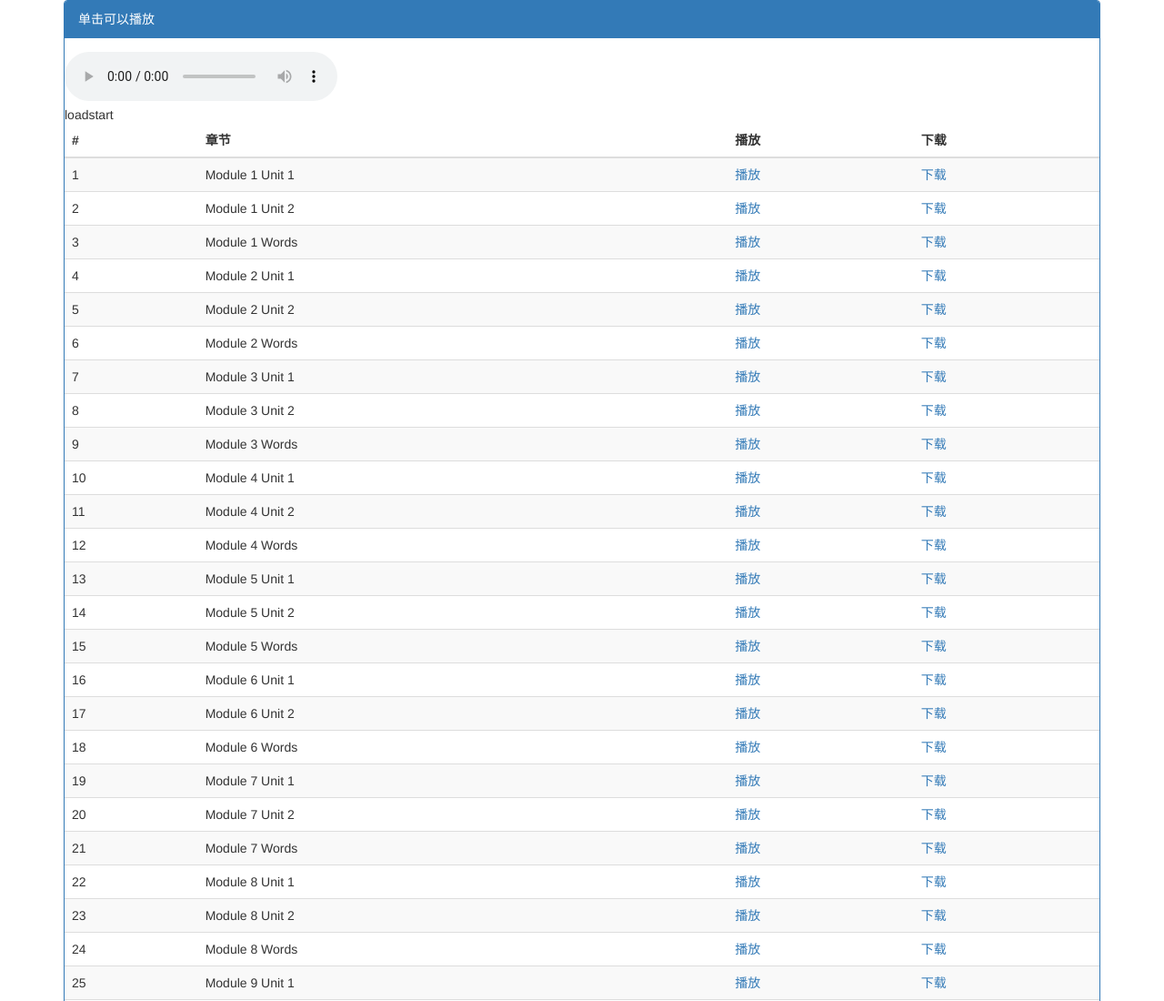
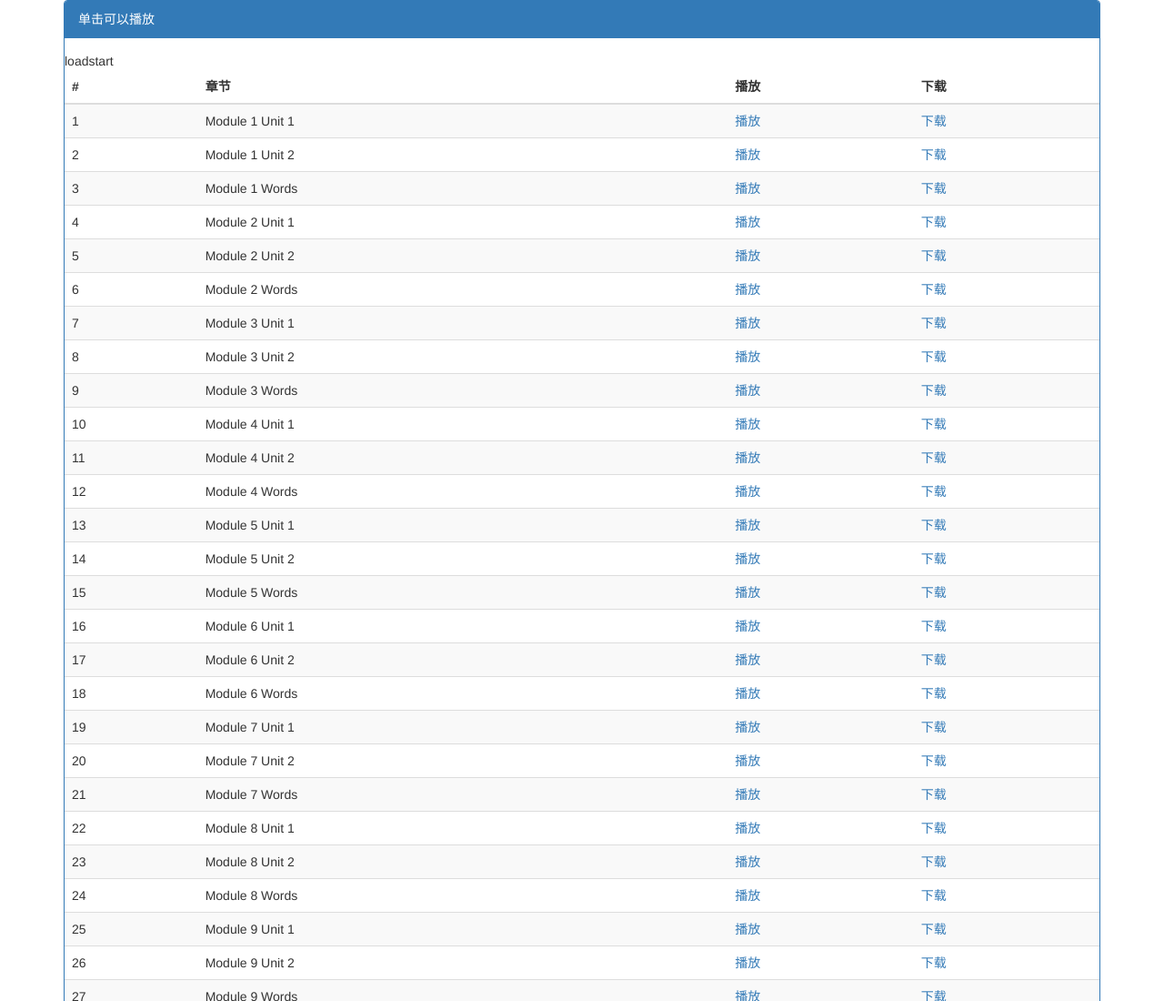
Before and after one commit to linwenjun/gift-for-children, a website: page index.html in a window 1280 px wide. Shown: the top 1100 px of the page at 91% size. Drawn offline with Linux system fonts and the light colour scheme.

Commit message:
hidden audio player

```diff
--- a/index.html
+++ b/index.html
@@ -16,7 +16,7 @@
     <div class="panel panel-primary">
       <div class="panel-heading">单击可以播放</div>
       <div class="panel-body row">
-        <audio id="player" src="2012-english-mp3/m1_unit1.mp3" controls="controls"></audio>
+        <audio id="player" src="2012-english-mp3/m1_unit1.mp3"></audio>
         <div id="status"></div>
         <table class="table table-striped">
           <thead>
```
